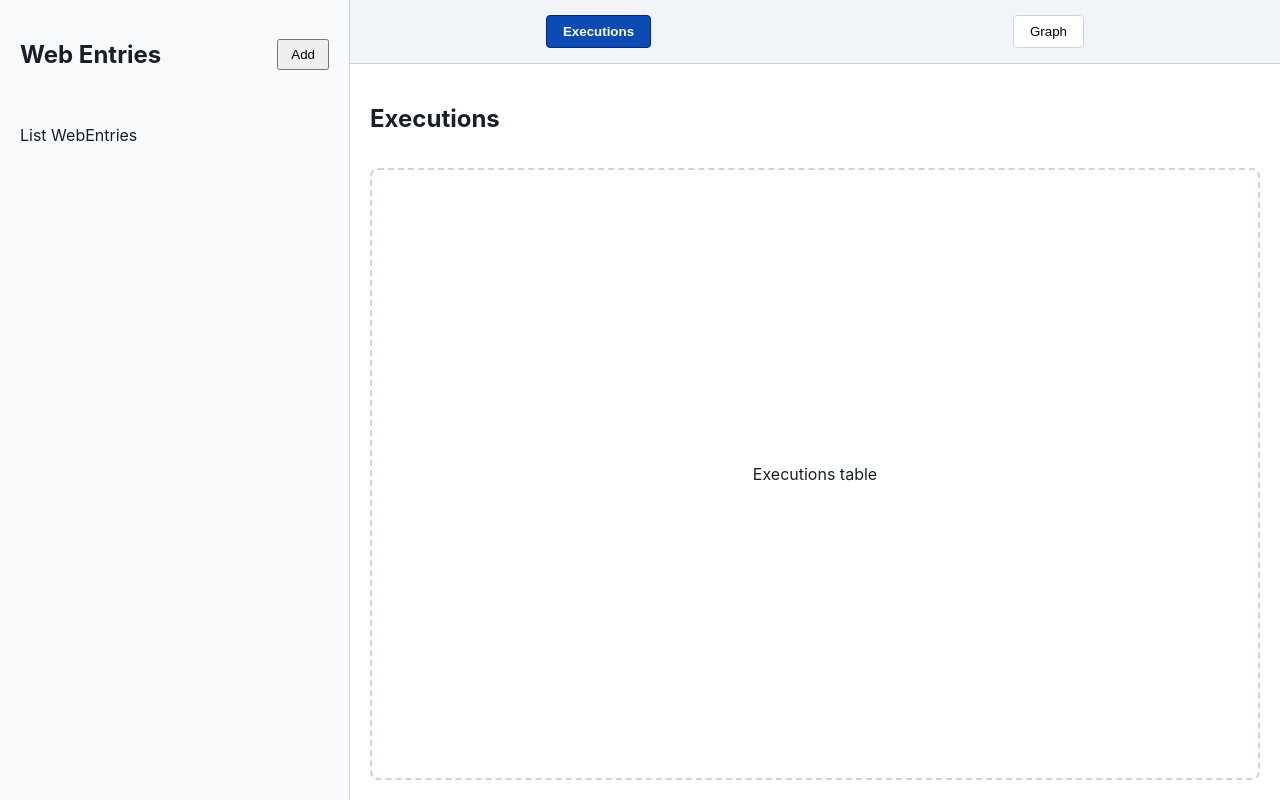
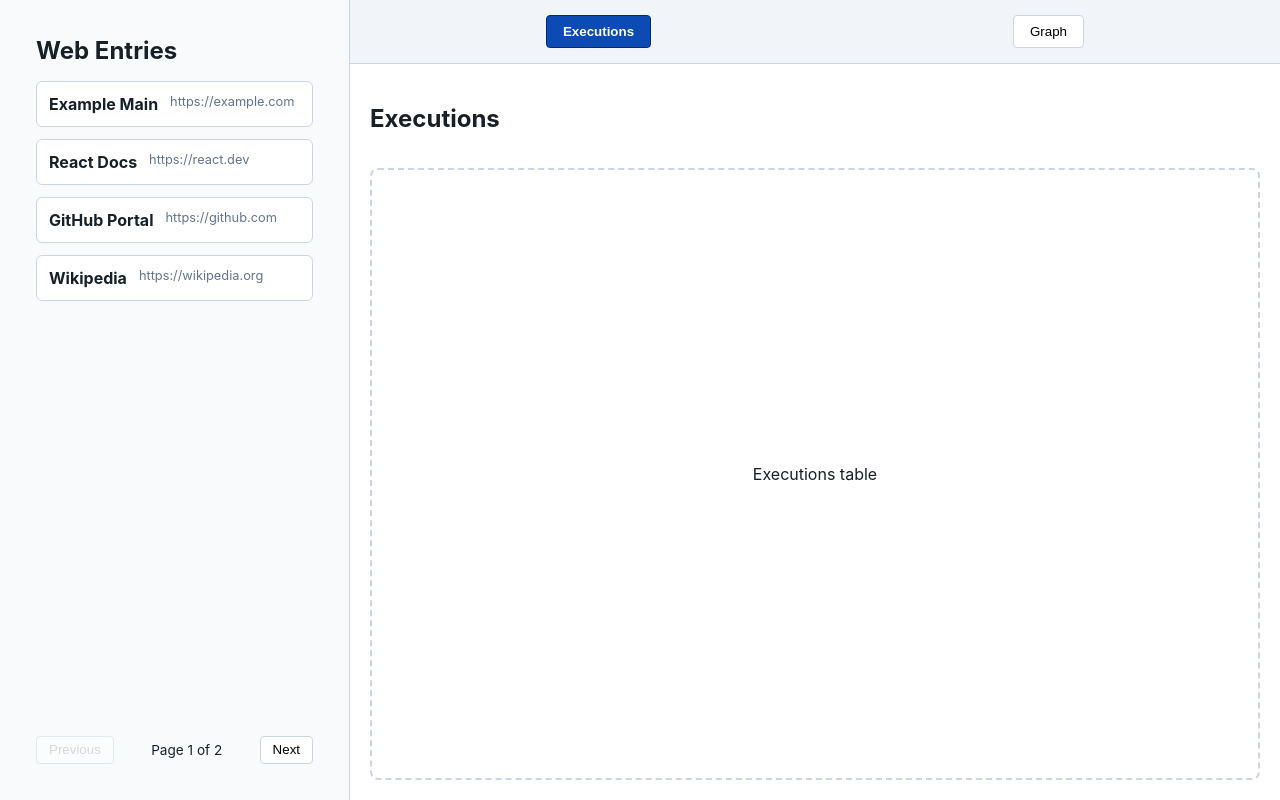
Before and after one commit to adamusP/WebCrawler, a React (Vite) app in the folder frontend/: page / in a window 1280 px wide. Built offline with nearby package versions, Linux system fonts and the light colour scheme.

Commit message:
webentries list draf witch pagination

```diff
--- a/frontend/src/App.tsx
+++ b/frontend/src/App.tsx
@@ -1,18 +1,15 @@
-import React, { useState } from 'react';
-import styles from './App.module.css';
+import React, { useState } from "react";
+import styles from "./App.module.css";
+import WebEntriesList from "./components/WebEntries/WebEntries";
 
 export default function App() {
-    const [activeView, setActiveView] = useState<'executions' | 'graph'>('executions');
+  const [activeView, setActiveView] = useState<"executions" | "graph">("executions");
   const [selectedWebsiteId, setSelectedWebsiteId] = useState<string | null>(null);
 
   return (
     <div className={styles.appContainer}>
-
       <aside className={styles.sidebar}>
-                <div className={styles.sectionHeader}>
-                    <h2>Web Entries</h2>
-                    <button className={styles.button}>Add</button>
-                </div>
+        <WebEntriesList />
 
         <div className={styles.placeholderList}>
           <p>List WebEntries</p>
@@ -20,23 +17,22 @@ export default function App() {
       </aside>
 
       <main className={styles.mainContent}>
-
         <div className={styles.viewSwitcher}>
           <button
-                        className={activeView === 'executions' ? styles.switchBtnActive : styles.switchBtn}
-                        onClick={() => setActiveView('executions')}
+            className={activeView === "executions" ? styles.switchBtnActive : styles.switchBtn}
+            onClick={() => setActiveView("executions")}
           >
             Executions
           </button>
           <button
-                        className={activeView === 'graph' ? styles.switchBtnActive : styles.switchBtn}
-                        onClick={() => setActiveView('graph')}
+            className={activeView === "graph" ? styles.switchBtnActive : styles.switchBtn}
+            onClick={() => setActiveView("graph")}
           >
             Graph
           </button>
         </div>
 
-                {activeView === 'executions' ? (
+        {activeView === "executions" ? (
           <section className={styles.container}>
             <h2>Executions</h2>
             <div className={styles.placeholderContent}>Executions table</div>
@@ -44,12 +40,9 @@ export default function App() {
         ) : (
           <section className={styles.container}>
             <h2>Cytoscape Visualization</h2>
-                        <div className={styles.placeholderContent}>
-                            Cytoscape.js Canvas
-                        </div>
+            <div className={styles.placeholderContent}>Cytoscape.js Canvas</div>
           </section>
         )}
-
       </main>
     </div>
   );
--- a/frontend/src/components/WebEntries/WebEntries.module.css
+++ b/frontend/src/components/WebEntries/WebEntries.module.css
@@ -0,0 +1,68 @@
+.container {
+  display: flex;
+  flex-direction: column;
+  height: 100%;
+  padding: 1rem;
+  box-sizing: border-box;
+}
+
+.title {
+  margin-top: 0;
+  margin-bottom: 1rem;
+  font-size: 1.5rem;
+}
+
+.list {
+  display: flex;
+  flex-direction: column;
+  gap: 0.75rem;
+  overflow-y: auto;
+  flex: 1;
+  margin-bottom: 1rem;
+}
+
+/* Card styles for each web entry */
+.card {
+  border: 1px solid var(--color-border);
+  border-radius: 6px;
+  padding: 0.75rem;
+  display: flex;
+  gap: 0.75rem;
+  align-items: flex-start;
+  background-color: var(--color-bg-main);
+}
+.label {
+  font-weight: bold;
+  margin: 0;
+}
+
+.url {
+  font-size: 0.8rem;
+  color: var(--color-text-muted);
+  word-break: break-all;
+}
+
+/* Pagination */
+.pagination {
+  display: flex;
+  justify-content: space-between;
+  align-items: center;
+  gap: 0.5rem;
+}
+
+.pageButton {
+  padding: 0.35rem 0.75rem;
+  border: 1px solid var(--color-border);
+  background: var(--color-bg-main);
+  border-radius: 4px;
+  cursor: pointer;
+}
+
+.pageButton:disabled {
+  opacity: 0.5;
+  cursor: not-allowed;
+}
+
+.pageInfo {
+  font-size: 0.85rem;
+}
--- a/frontend/src/components/WebEntries/WebEntries.tsx
+++ b/frontend/src/components/WebEntries/WebEntries.tsx
@@ -0,0 +1,62 @@
+import React, { useState, useMemo } from "react";
+import styles from "./WebEntries.module.css";
+import { MOCK_DATA } from "../../components/types/website";
+
+const ITEMS_PER_PAGE = 4;
+
+export default function WebEntriesList() {
+  const [currentPage, setCurrentPage] = useState(1);
+  let items = MOCK_DATA;
+
+  const totalPages = Math.ceil(items.length / ITEMS_PER_PAGE) || 1;
+
+  const safeCurrentPage = currentPage > totalPages ? 1 : currentPage;
+
+  const paginatedItems = useMemo(() => {
+    const startIndex = (safeCurrentPage - 1) * ITEMS_PER_PAGE;
+    return items.slice(startIndex, startIndex + ITEMS_PER_PAGE);
+  }, [items, safeCurrentPage]);
+
+  return (
+    <div className={styles.container}>
+      <h2 className={styles.title}>Web Entries</h2>
+
+      <div className={styles.list}>
+        {paginatedItems.length === 0 ? (
+          <p style={{ fontSize: "0.9rem", color: "var(--color-text-muted)", textAlign: "center" }}>
+            No records found.
+          </p>
+        ) : (
+          paginatedItems.map((item) => {
+            return (
+              <div key={item.id} className={styles.card}>
+                <h4 className={styles.label}>{item.label}</h4>
+                <span className={styles.url}>{item.url}</span>
+              </div>
+            );
+          })
+        )}
+      </div>
+
+      <div className={styles.pagination}>
+        <button
+          className={styles.pageButton}
+          disabled={safeCurrentPage === 1}
+          onClick={() => setCurrentPage((prev) => prev - 1)}
+        >
+          Previous
+        </button>
+        <span className={styles.pageInfo}>
+          Page {safeCurrentPage} of {totalPages}
+        </span>
+        <button
+          className={styles.pageButton}
+          disabled={safeCurrentPage === totalPages}
+          onClick={() => setCurrentPage((prev) => prev + 1)}
+        >
+          Next
+        </button>
+      </div>
+    </div>
+  );
+}
```
Lines whose indentation alone changed are shown as unchanged.
